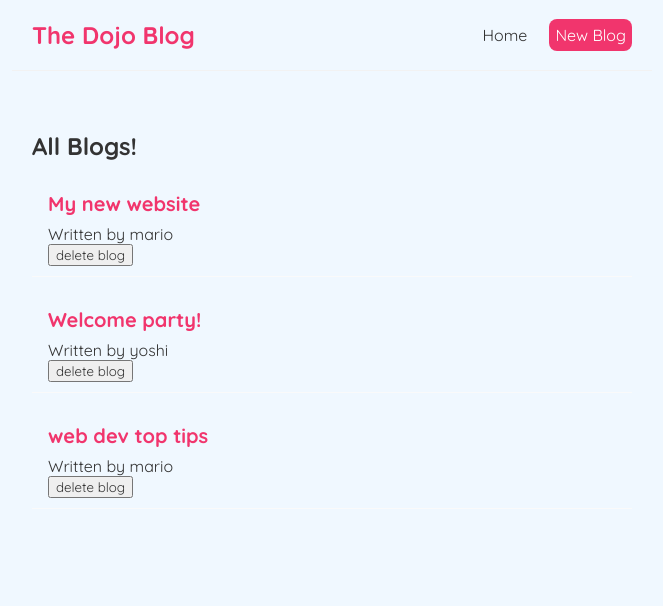
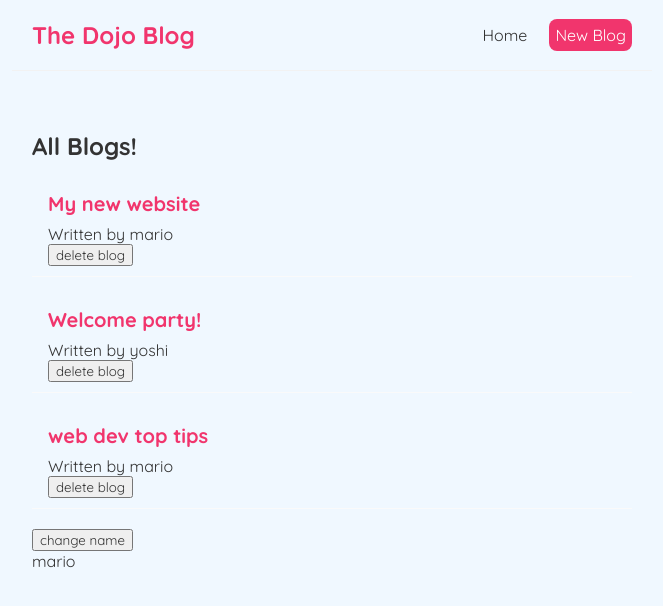
Before and after one commit to platisam/Dojo_blog, a React (Create React App) app: page / in a window 1280 px wide. Shown: the top 606 px of the page, without its empty margins (308-971 px from the left). Built offline with nearby package versions, Linux system fonts and the light colour scheme.

Commit message:
added dependencies array

```diff
--- a/src/Home.js
+++ b/src/Home.js
@@ -13,14 +13,16 @@
     },
   ]);
 
+  const [name, setName] = useState("mario");
+
   const handleDelete = (id) => {
     setBlogs(blogs.filter((blog) => blog.id !== id));
   };
 
   useEffect(() => {
     console.log("use effect ran");
-    console.log(blogs);
-  });
+    console.log(name);
+  }, [name]);
 
   return (
     <div className="home">
@@ -29,6 +31,8 @@
         title={"All Blogs!"}
         handleDelete={handleDelete}
       />
+      <button onClick={() => setName("luigi")}>change name</button>
+      <p>{name}</p>
     </div>
   );
 };
```
